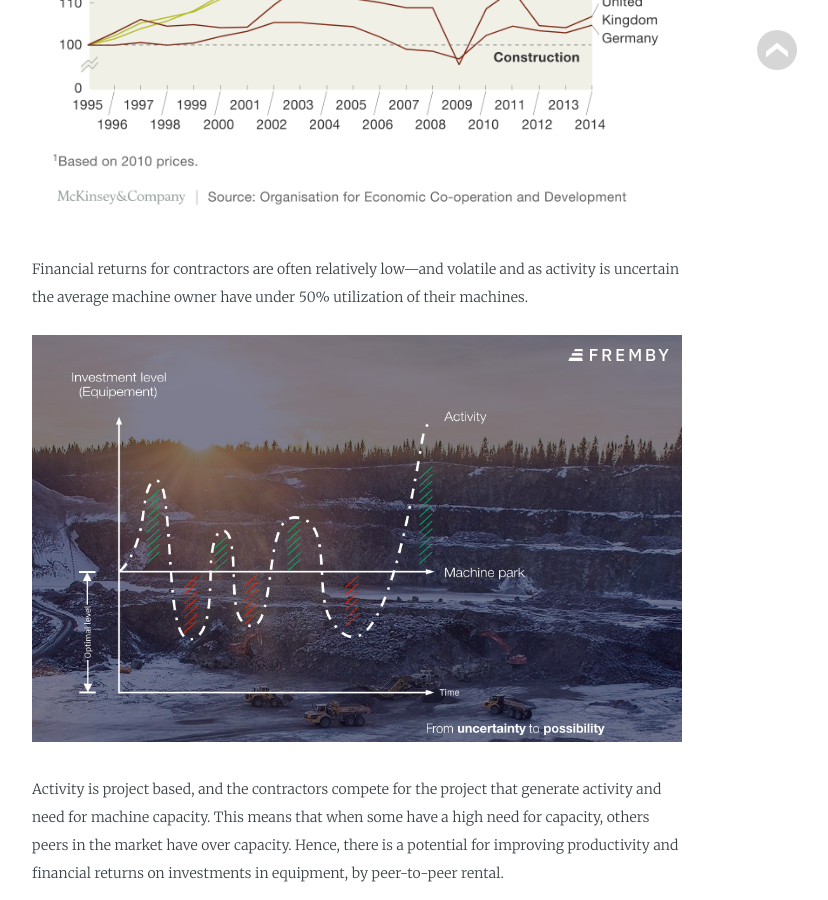
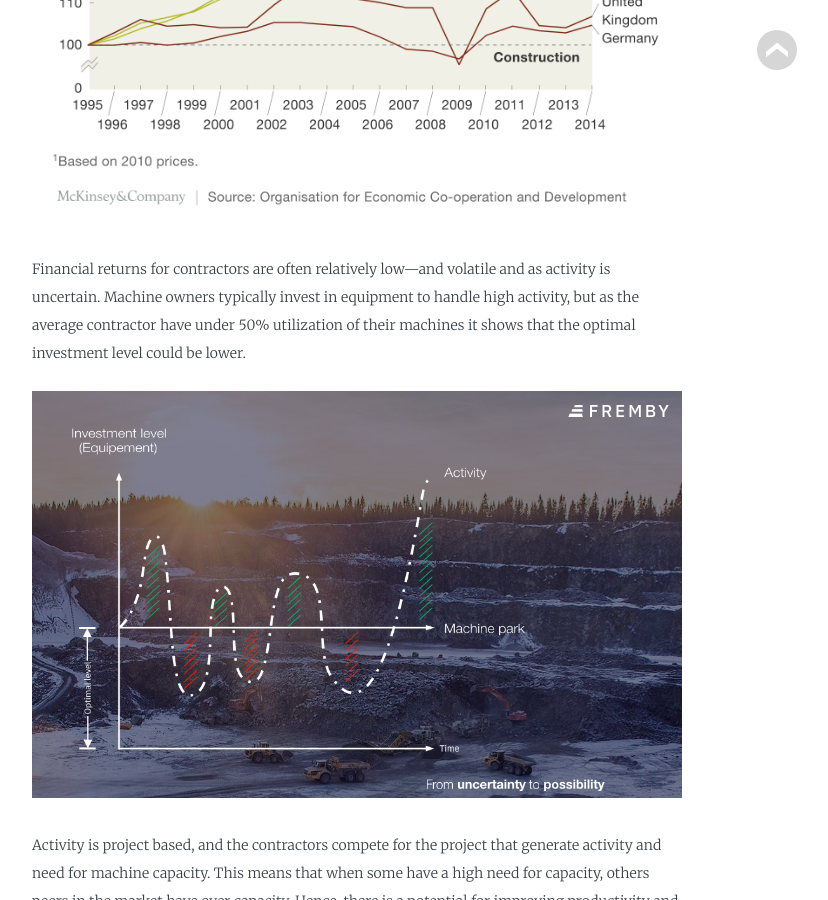
Before and after one commit to mok-see/mok-see.github.io, a Jekyll site: the page built from _posts/2019-12-20-Utilization.md, in a window 1280 px wide and 900 px high, scrolled down 905 px. Shown: the whole window, without its empty margins (283-1111 px from the left). Built offline with Jekyll 4.4.1, drawn with Linux system fonts in a browser that asks for light colours; some web fonts are replaced.

Commit message:
edited images

```diff
--- a/_posts/2019-12-20-Utilization.md
+++ b/_posts/2019-12-20-Utilization.md
@@ -19,7 +19,7 @@ Construction productivity has actually declined in some markets since the 1990s
 
 ![Construction Labour Productivity](/assets/productivity.png)
 
-Financial returns for contractors are often relatively low—and volatile and as activity is uncertain the average machine owner have under 50% utilization of their machines.
+Financial returns for contractors are often relatively low—and volatile and as activity is uncertain. Machine owners typically invest in equipment to handle high activity, but as the average contractor have under 50% utilization of their machines it shows that the optimal investment level could be lower.
 
 ![Construction Market Utilization](/assets/machine-utilization.png)
 
```
Also changed, not shown: assets/Annual_rental_on_revenue_per_county.png (added), assets/Annual_rental_tot_company_per_county.png (added), assets/daily_rental_tot_company_per_county.png (added), assets/machine_types.png, assets/machines_per_county_hist.png (added), assets/rental_percat_per_county_hist.png (added), assets/revenue_per_county.png (added), assets/revenue_per_county_hist.png (added).
